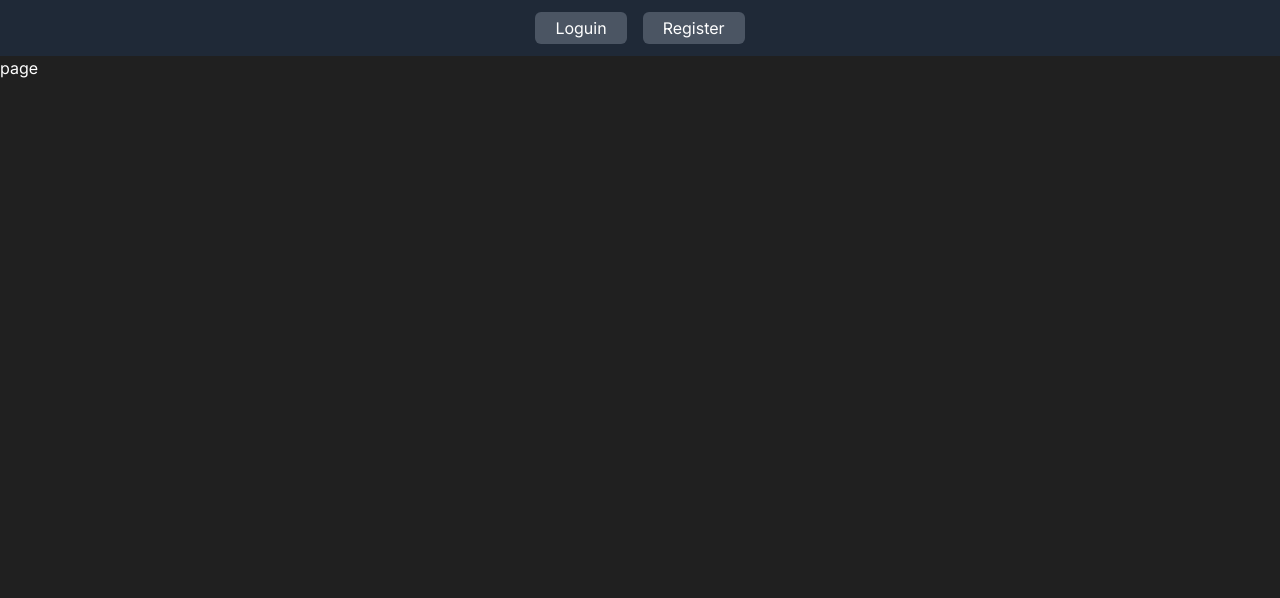
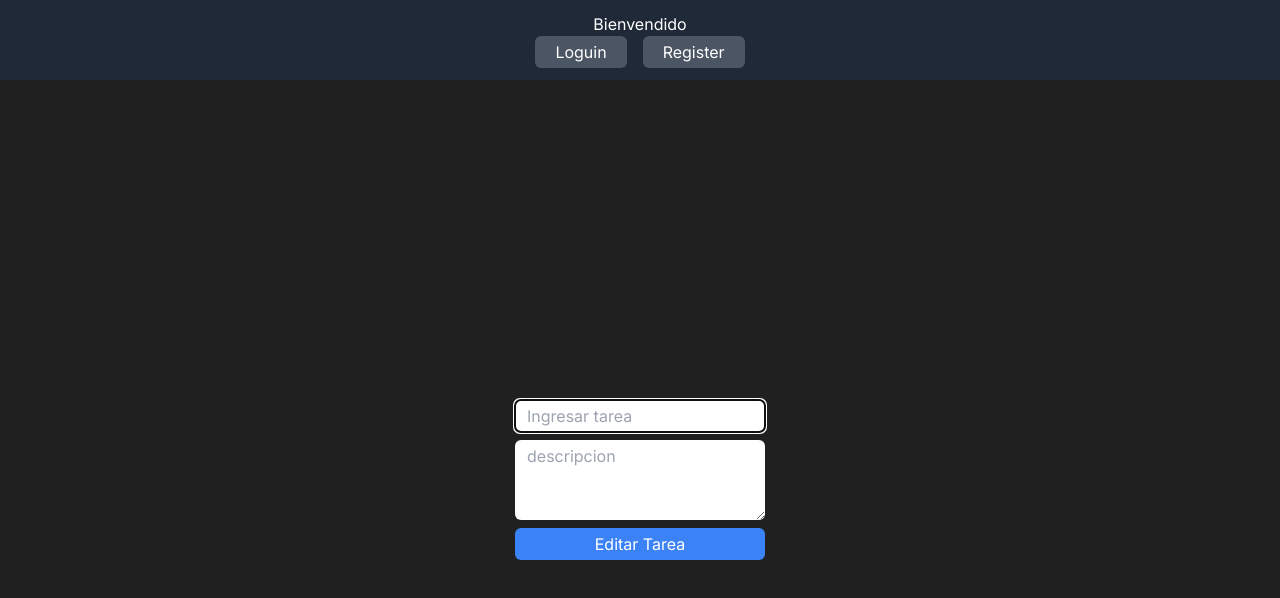
Before and after one commit to Nicoogf/practica-mern, a Next.js app in the folder client/: page /tasks/1 in a window 1280 px wide. Shown: the top 598 px of the page. Built offline with nearby package versions, Linux system fonts and the light colour scheme.

Commit message:
Delete y edit de tareas

```diff
--- a/client/app/components/Navbar.jsx
+++ b/client/app/components/Navbar.jsx
@@ -2,13 +2,16 @@
 
 import Link from 'next/link'
 import React from 'react'
-import { useAuth } from '../context/authContext';
+import { useAuth} from '../context/authContext';
 
 
 const Navbar = () => {
-    const { isAuthenticated } = useAuth();
+    const { isAuthenticated , logout ,user} = useAuth();
+
     return (
-        <nav className='px-3 py-3 bg-gray-800 flex flex-row items-center justify-center'>
+        <nav className='px-3 py-3 bg-gray-800 flex flex-col items-center justify-center'>
+
+            <p> Bienvendido  {user?.username} </p>
             <ul className='flex flex-row gap-x-4 items-center justify-center'>
          { isAuthenticated ? (
              <>
@@ -19,7 +22,7 @@ const Navbar = () => {
                  <Link href="/taskform"> Añadir tarea  </Link>
              </li>
              <li className='bg-gray-600 rounded-md px-5 py-1'>
-                 <Link href="/"> Cerrar session  </Link>
+                 <Link href="/" onClick={()=> logout()}> Cerrar session  </Link>
              </li>
          </>
          ) :
--- /dev/null
+++ b/client/app/components/TaskCard.jsx
@@ -0,0 +1,22 @@
+"use client" ;
+import React from 'react'
+import { useTask } from '../context/taskContext'
+import Link from 'next/link';
+
+const TaskCard = ({task}) => {
+    const { deleteTask } = useTask() ;
+    return (
+        <article className='bg-gray-900 p-4'>
+            <p> {task.title} </p>
+            <p> {task.description} </p>
+            <Link className='bg-blue-400 p-2 rounded-md mr-4' href={`/tasks/${task._id}`}>
+            Editar </Link>
+            <button className='bg-red-400 p-2 rounded-md '
+             onClick={ ()=>deleteTask(task._id)}>
+             Borrar </button>
+            <p> { new Date(task.date).toLocaleDateString()  } </p>
+        </article>
+    )
+}
+
+export default TaskCard
--- a/client/app/context/taskContext.jsx
+++ b/client/app/context/taskContext.jsx
@@ -1,6 +1,6 @@
 "use client";
 import { createContext, useContext, useState } from "react";
-import { createTaskRequest, getTasksRequest } from "../api/task";
+import { createTaskRequest, deleteTaskRequest, getTaskRequest, getTasksRequest } from "../api/task";
 
 
 const TaskContext = createContext()
@@ -38,15 +38,37 @@ export function TaskProvider({ children }) {
             console.log(res)
         } catch (error) {
             console.log(error)
+        }
     }
-}
+    const deleteTask = async (id) => {
+        try {
+            const res = await deleteTaskRequest(id)
+            if (res.status === 204) setTask(tasks.filter(task => task._id !== id))
+        } catch (error) {
+            console.log(error)
+        }
+
+
+    }
+
+    const getTask = async (id) => {
+        try {
+            const res = await getTaskRequest(id)
+            return res.data
+        } catch (error) {
+            console.log(error)
+        }
+
+    }
 
     return (
         <TaskContext.Provider
             value={{
                 tasks,
                 createTask,
-                getTasks
+                getTasks,
+                deleteTask,
+                getTask
             }}>
 
             {children}
--- a/client/app/layout.js
+++ b/client/app/layout.js
@@ -19,7 +19,9 @@ export default function RootLayout({ children }) {
         <AuthProvider>
           <Navbar />
           <TaskProvider>
+            <main className="w-[80%] max-w-[1280px] mx-auto">
             {children}
+            </main>
           </TaskProvider>
         </AuthProvider>
       </body>
--- a/client/app/taskform/page.jsx
+++ b/client/app/taskform/page.jsx
@@ -2,14 +2,17 @@
 import React from 'react'
 import { useForm } from 'react-hook-form';
 import { useTask } from '../context/taskContext';
+import { useRouter } from 'next/navigation'
 
 
 const TaskFormPage = () => {
     const { register, handleSubmit } = useForm();
     const { createTask } = useTask();
+    const router = useRouter()
 
     const onSubmit = handleSubmit((data) => {
         createTask(data);
+        router.push("/tasks")
     });
 
   return (
--- a/client/app/tasks/[id]/page.jsx
+++ b/client/app/tasks/[id]/page.jsx
@@ -1,9 +1,51 @@
-import React from 'react'
+"use client";
+
+import React, { useEffect } from 'react'
+import { useForm } from 'react-hook-form';
+import { useRouter } from 'next/navigation'
+import { useTask } from '@/app/context/taskContext';
+import { useParams } from 'next/navigation'
+
 
 const TaskIdPage = () => {
+  const { register, handleSubmit , setValue} = useForm();
+  const { createTask, getTask } = useTask();
+  const router = useRouter()
+
+  const onSubmit = handleSubmit((data) => {
+    createTask(data);
+    router.push("/tasks")
+  });
+
+  const params = useParams()
+
+  useEffect(() => {
+    async function loadTask() {
+      if (params.id) {
+        const task = await getTask(params.id)
+        setValue("title" ,task.title )
+      }
+    }
+  }, [])
+
+
   return (
-    <div>page</div>
+    <div className='flex flex-col justify-center items-center h-screen'>
+      <form onSubmit={onSubmit} className="flex flex-col gap-y-2 text-black">
+        <input type='text' placeholder='Ingresar tarea' className='w-[250px] block mx-auto rounded-md py-1 px-3'
+          {...register("title")}
+          autoFocus
+        />
+        <textarea rows={3} placeholder='descripcion'
+          className='w-[250px] block mx-auto rounded-md py-1 px-3'
+          {...register("description")} />
+
+        <button className='bg-blue-500 text-white px-3 py-1 w-[250px] mx-auto block rounded-md'>
+          Editar Tarea
+        </button>
+      </form>
+    </div>
   )
 }
 
-export default TaskIdPage
+export default TaskIdPage;
--- a/client/app/tasks/page.jsx
+++ b/client/app/tasks/page.jsx
@@ -4,6 +4,7 @@ import React, { useEffect } from 'react'
 import { useAuth } from '../context/authContext';
 import { useRouter } from 'next/navigation'
 import { useTask } from '../context/taskContext';
+import TaskCard from '../components/TaskCard';
 
 
 
@@ -13,8 +14,7 @@ const TasksPage = () => {
   const {getTasks, tasks } = useTask() ;
 
   if( !loading && !isAuthenticated) return router.push("/loguin")
-  console.log(loading ,isAuthenticated )
- console.log(tasks)
+
 
   useEffect( () =>{
     getTasks()
@@ -25,12 +25,9 @@ const TasksPage = () => {
       <h1> Listado de Tareas </h1>
       <section>
         { loading && <p> Cargando ...</p>}
-        <div>
+        <div className='grid grid-cols-3 gap-2'>
           {tasks.map( (task) => (
-            <div className='bg-blue-800 p-2' key={task._id}>
-              <p> {task.title} </p>
-              <p> {task.description} </p>
-            </div>
+            <TaskCard key={task.id} task={task} />
           ))}
         </div>
       </section>
```
